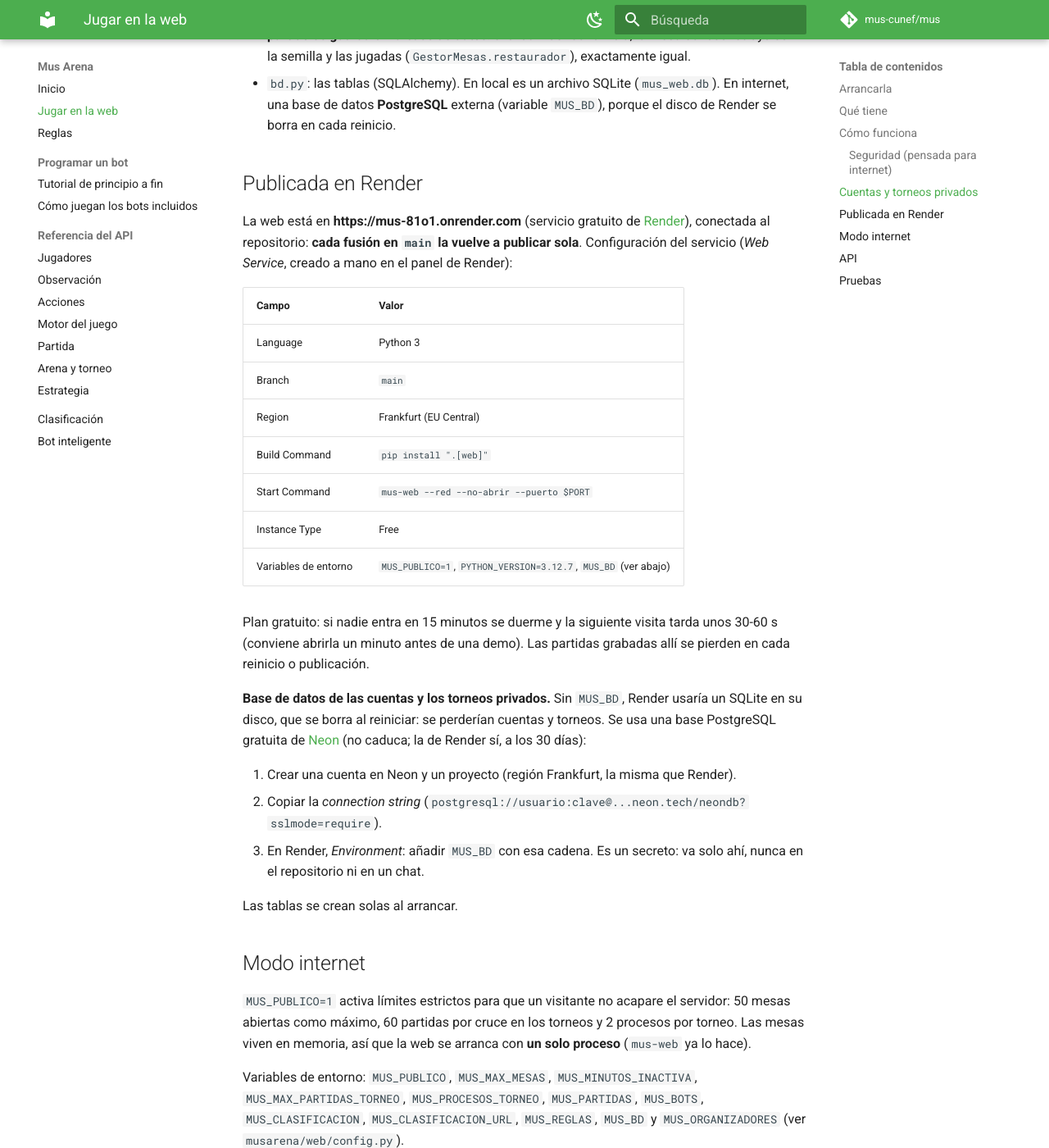
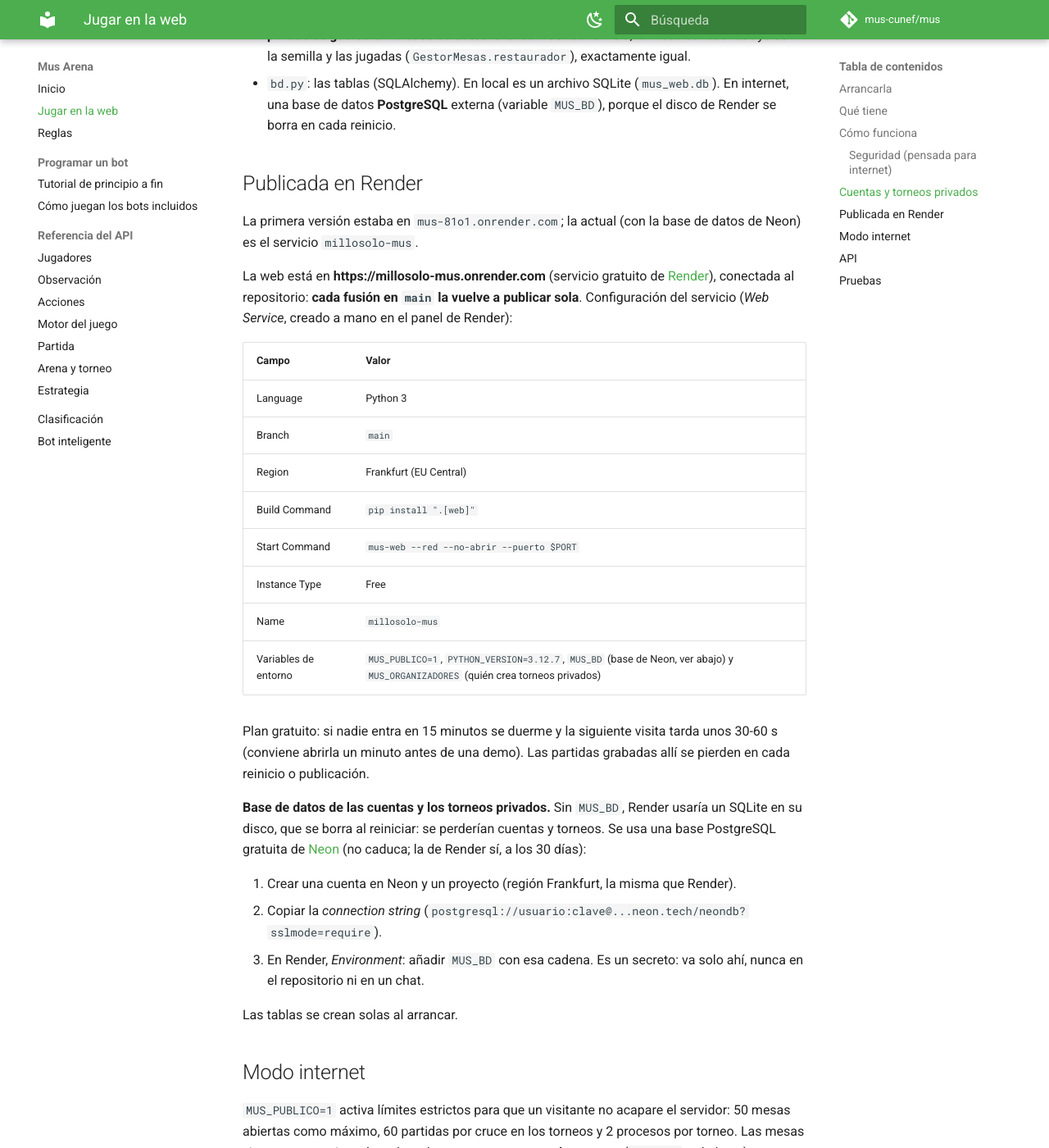
Before and after one commit to mus-cunef/mus, an MkDocs documentation site: the page built from docs/web.md, in a window 1280 px wide and 1400 px high, scrolled down 3074 px. Shown: the whole window at 82% size. Built offline with MkDocs 1.6.1 and Material for MkDocs 9.7.7, drawn with Linux system fonts in a browser that asks for light colours; comment, search, counter and statistics services are not loaded.

Commit message:
La web publicada pasa a millosolo-mus.onrender.com (con la base de datos de Neon)
Co-Authored-By: Claude Opus 5.5 <noreply@anthropic.com>

```diff
--- a/docs/web.md
+++ b/docs/web.md
@@ -108,7 +108,10 @@ Cómo está hecho (`musarena/web/`):
 
 ## Publicada en Render
 
-La web está en **https://mus-81o1.onrender.com** (servicio gratuito de [Render](https://render.com)), conectada al
+La primera versión estaba en `mus-81o1.onrender.com`; la actual (con la base de datos de Neon)
+es el servicio `millosolo-mus`.
+
+La web está en **https://millosolo-mus.onrender.com** (servicio gratuito de [Render](https://render.com)), conectada al
 repositorio: **cada fusión en `main` la vuelve a publicar sola**. Configuración del servicio
 (*Web Service*, creado a mano en el panel de Render):
 
@@ -120,7 +123,8 @@ repositorio: **cada fusión en `main` la vuelve a publicar sola**. Configuració
 | Build Command | `pip install ".[web]"` |
 | Start Command | `mus-web --red --no-abrir --puerto $PORT` |
 | Instance Type | Free |
-| Variables de entorno | `MUS_PUBLICO=1`, `PYTHON_VERSION=3.12.7`, `MUS_BD` (ver abajo) |
+| Name | `millosolo-mus` |
+| Variables de entorno | `MUS_PUBLICO=1`, `PYTHON_VERSION=3.12.7`, `MUS_BD` (base de Neon, ver abajo) y `MUS_ORGANIZADORES` (quién crea torneos privados) |
 
 Plan gratuito: si nadie entra en 15 minutos se duerme y la siguiente visita tarda unos 30-60 s
 (conviene abrirla un minuto antes de una demo). Las partidas grabadas allí se pierden en cada
```
Also changed, not shown: CLAUDE.md (+6 -5 lines), README.md (+2 -2 lines), docs/index.md (+1 -1 lines).
